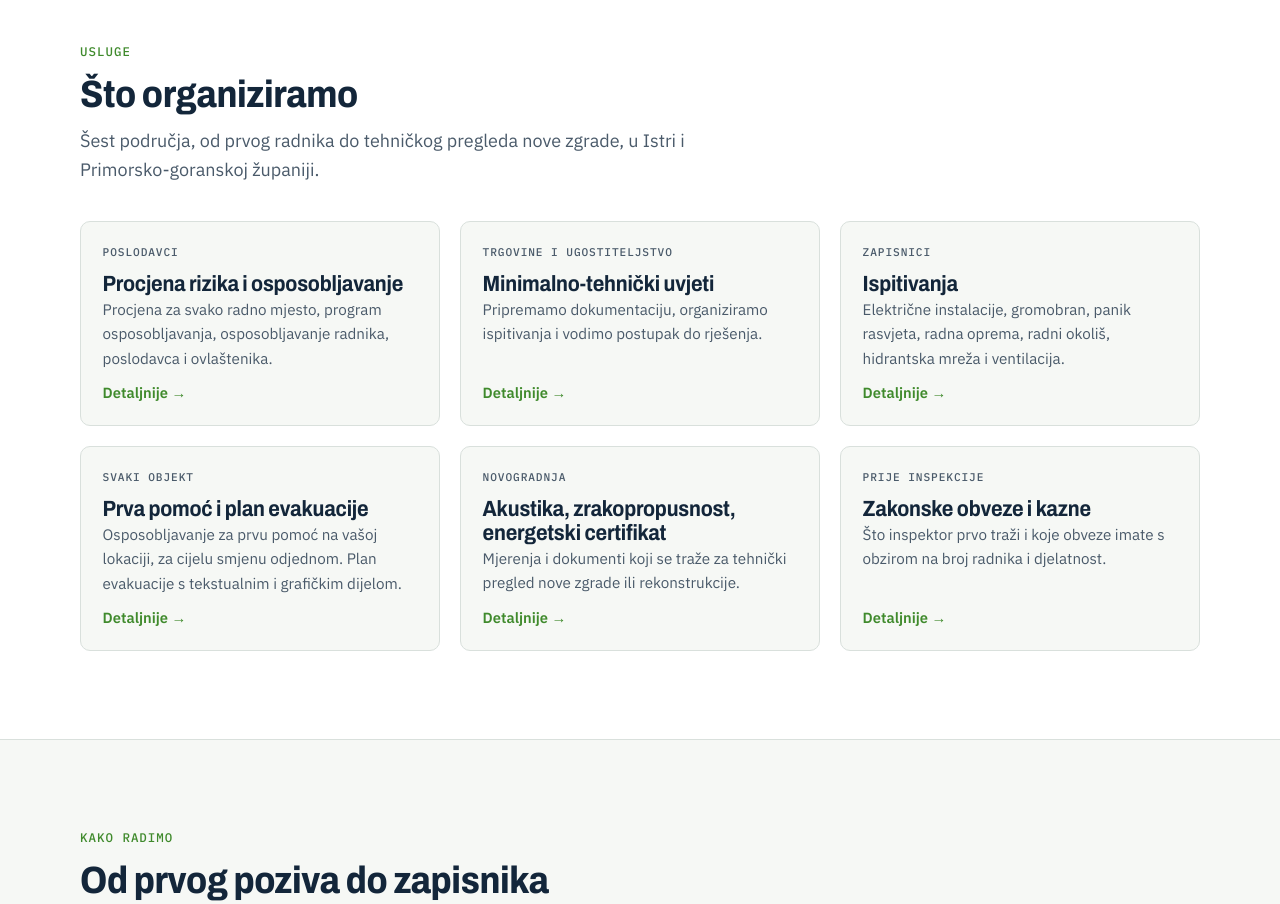
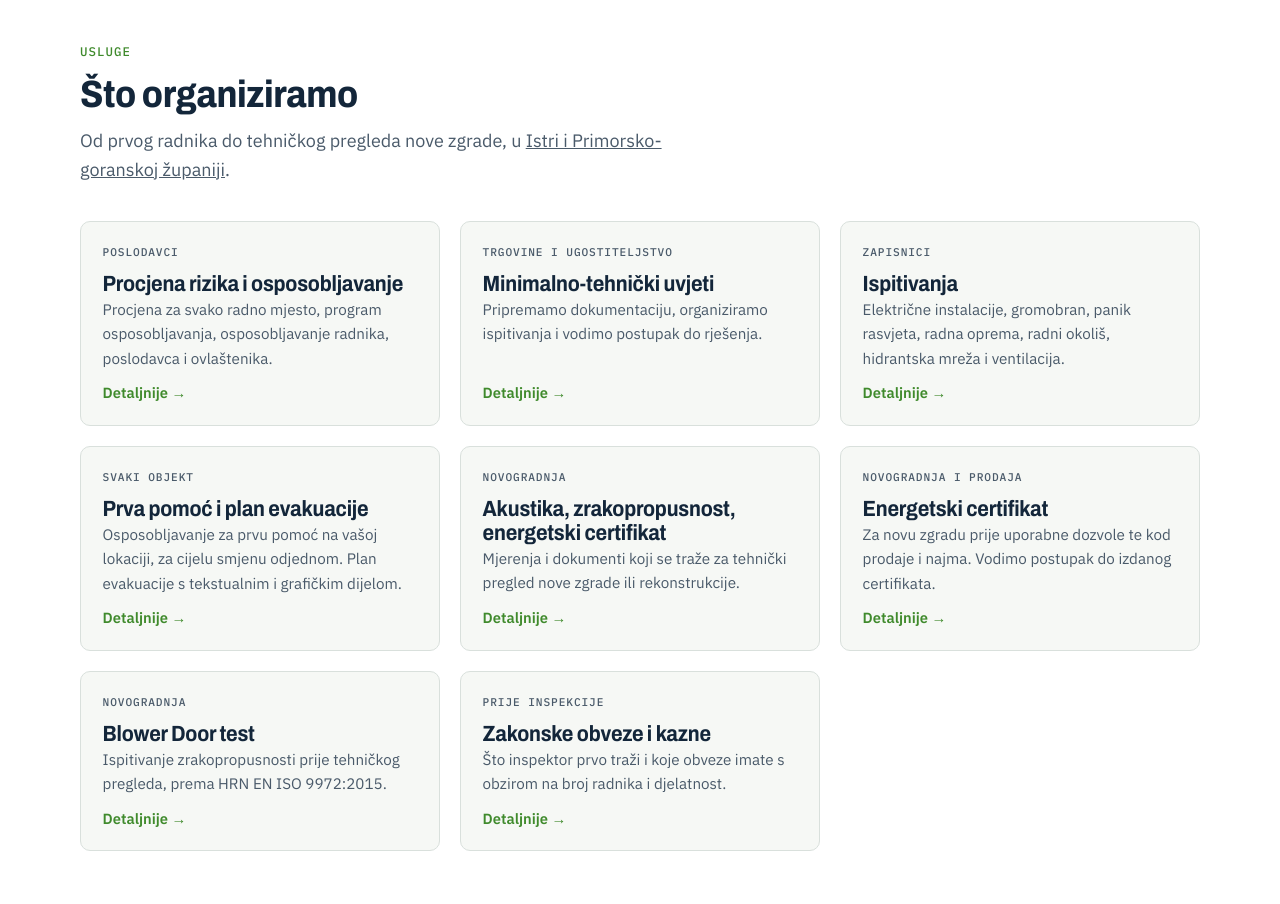
Before and after one commit to Mariocro1/istrainspekt-web, a plain HTML site: page index.html in a window 1280 px wide. Shown: the part 1400-2304 px from the top of the page. Drawn offline with Linux system fonts and the light colour scheme.

Commit message:
Naslovnica i Za investitore: vidljive poveznice na Energetski certifikat, Blower Door i Područje rada

```diff
--- a/index.html
+++ b/index.html
@@ -292,7 +292,7 @@ document.addEventListener('click',function(e){var a=e.target.closest&&e.target.c
     <div class="sec-head">
       <p class="eyebrow">Usluge</p>
       <h2>Što organiziramo</h2>
-      <p class="lead">Šest područja, od prvog radnika do tehničkog pregleda nove zgrade, u Istri i Primorsko-goranskoj županiji.</p>
+      <p class="lead">Od prvog radnika do tehničkog pregleda nove zgrade, u <a href="/podrucje-rada/">Istri i Primorsko-goranskoj županiji</a>.</p>
     </div>
     <div class="svc-list">
       <a class="svc" href="/procjena-rizika-osposobljavanje/">
@@ -318,6 +318,16 @@ document.addEventListener('click',function(e){var a=e.target.closest&&e.target.c
       <a class="svc" href="/investitori-izvodaci/">
         <span class="tag">Novogradnja</span>
         <div><h3>Akustika, zrakopropusnost, energetski certifikat</h3><p>Mjerenja i dokumenti koji se traže za tehnički pregled nove zgrade ili rekonstrukcije.</p></div>
+        <span class="more">Detaljnije →</span>
+      </a>
+      <a class="svc" href="/energetski-certifikat/">
+        <span class="tag">Novogradnja i prodaja</span>
+        <div><h3>Energetski certifikat</h3><p>Za novu zgradu prije uporabne dozvole te kod prodaje i najma. Vodimo postupak do izdanog certifikata.</p></div>
+        <span class="more">Detaljnije →</span>
+      </a>
+      <a class="svc" href="/blower-door-test/">
+        <span class="tag">Novogradnja</span>
+        <div><h3>Blower Door test</h3><p>Ispitivanje zrakopropusnosti prije tehničkog pregleda, prema HRN EN ISO 9972:2015.</p></div>
         <span class="more">Detaljnije →</span>
       </a>
       <a class="svc" href="/obveze-i-kazne/">
@@ -406,8 +416,12 @@ document.addEventListener('click',function(e){var a=e.target.closest&&e.target.c
       <dl class="spec">
         <div><dt>Akustika</dt><dd>Mjerenje buke i zvučne izolacije za iskaznicu o akustičkim svojstvima zgrade (Tehnički propis o akustici u zgradarstvu, <code>NN 71/2025</code>). Iskaznica s ovjerenim dijelom 9B dio je dokumentacije za tehnički pregled.</dd></div>
         <div><dt>Zrakopropusnost</dt><dd>Blower Door test po <code>HRN EN ISO 9972</code>. Granica <code>n50 = 3,0 h⁻¹</code> uz prirodno provjetravanje, <code>1,5 h⁻¹</code> uz mehaničku ventilaciju. <a href="/blower-door-test/">Više o testu</a></dd></div>
-        <div><dt>Energetski certifikat</dt><dd>Obvezan za novu zgradu te kod prodaje i najma nekretnine.</dd></div>
+        <div><dt>Energetski certifikat</dt><dd>Obvezan za novu zgradu te kod prodaje i najma nekretnine. <a href="/energetski-certifikat/">Više o certifikatu</a></dd></div>
       </dl>
+      <div class="hero-cta" style="margin-top:1.25rem">
+        <a class="btn btn-ghost" href="/energetski-certifikat/">Energetski certifikat</a>
+        <a class="btn btn-ghost" href="/blower-door-test/">Blower Door test</a>
+      </div>
     </div>
   </div>
 </section>
```
Also changed, not shown: investitori-izvodaci/index.html (+1 -0 lines).
